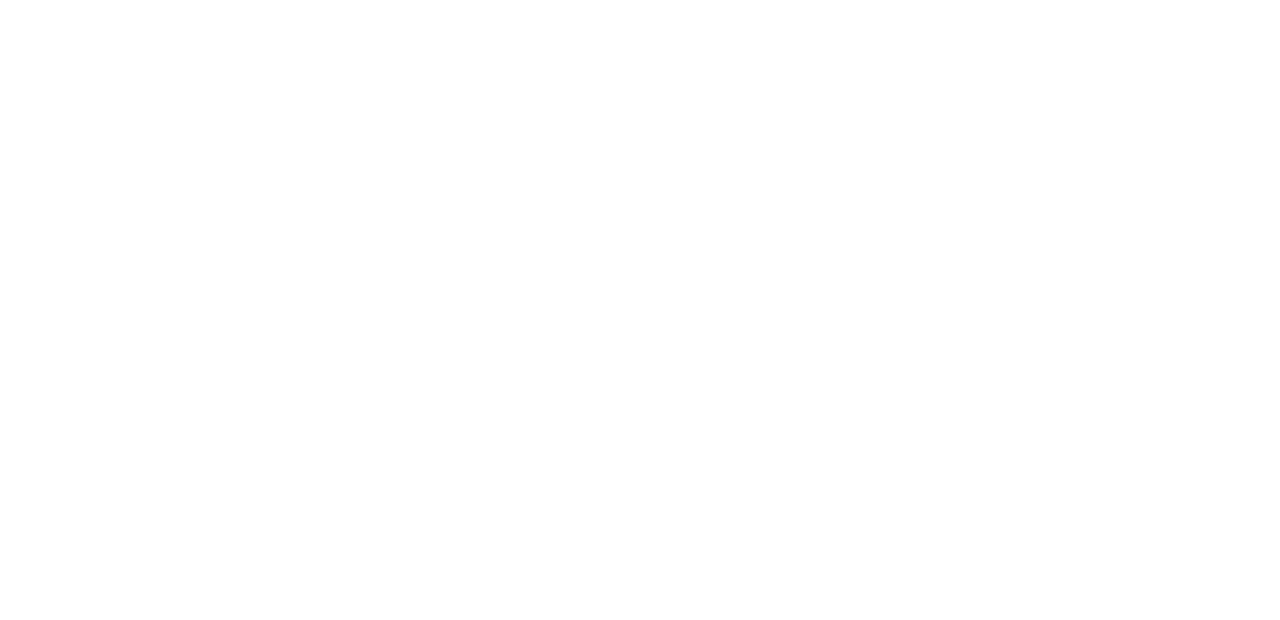
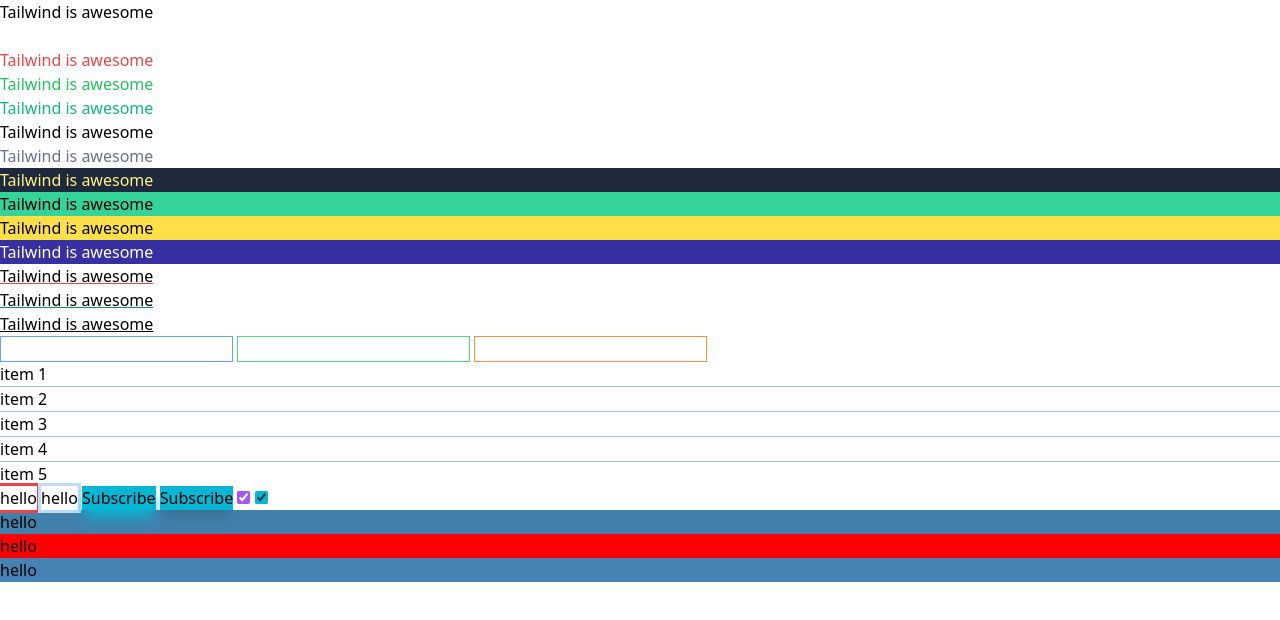
Before and after one commit to kihara38/tailwind-sandbox, a plain HTML site: page 02-colors/index.html in a window 1280 px wide. Drawn offline with nearby package versions, Linux system fonts and the light colour scheme.

Commit message:
colors and containers

```diff
--- a/02-colors/index.html
+++ b/02-colors/index.html
@@ -12,21 +12,49 @@
     <!-- white, black, red, green, blue, orange, yellow, purple, lime, emerald, teal, cyan, indigo, violet, fuchsia, pink, rose, sky, gray, slate, zinc, neutral, stone, amber,  -->
 
     <!-- Text Colors -->
+    <p class="text-black">Tailwind is awesome</p>
+    <p class="text-white">Tailwind is awesome</p>
+    <p class="text-red-500">Tailwind is awesome</p>
+    <p class="text-green-500">Tailwind is awesome</p>
+    <p class="text-emerald-500">Tailwind is awesome</p>
+    <p class="text-zink-500">Tailwind is awesome</p>
+    <p class="text-slate-500">Tailwind is awesome</p>
 
     <!-- Background Colors -->
-
+    <p class="bg-slate-800 text-yellow-200">Tailwind is awesome</p>
+    <p class="bg-emerald-400">Tailwind is awesome</p>
+    <p class="bg-yellow-300">Tailwind is awesome</p>
+    <p class="bg-indigo-800 text-white">Tailwind is awesome</p>
     <!-- Text Underline -->
-
+    <p class="underline decoration-red-500">Tailwind is awesome</p>
+    <p class="underline decoration-emerald-600">Tailwind is awesome</p>
+    <p class="underline decoration-yellow-5800">Tailwind is awesome</p>
     <!-- Border Colors -->
-
+    <input type="text" class="border border-blue-400" />
+    <input type="text" class="border border-green-400" />
+    <input type="text" class="border border-orange-400" />
     <!-- Divide Colors -->
-
+    <div class="divide-y divide-blue-300">
+      <div>item 1</div>
+      <div>item 2</div>
+      <div>item 3</div>
+      <div>item 4</div>
+      <div>item 5</div>
+    </div>
     <!-- Outline Colors -->
-
+    <button class="outline outline-red-500">hello</button>
+    <button class="outline outline-blue-200">hello</button>
     <!-- Box Shadow Colors (Opacity defaults to 100, but you can set it)-->
-
+    <button class="shadow-lg bg-cyan-500 shadow-cyan-500">Subscribe</button>
+    <button class="shadow-lg bg-cyan-500 shadow-purple-500/6 0">
+      Subscribe
+    </button>
     <!-- Accent Colors -->
-
+    <input type="checkbox" class="accent-purple-500" checked />
+    <input type="checkbox" class="accent-cyan-500" checked />
     <!-- Arbitrary Colors -->
+    <div class="bg-[#427fab]">hello</div>
+    <div class="bg-[rgb(255,0,0)]">hello</div>
+    <div class="bg-[steelblue]">hello</div>
   </body>
 </html>
```
Also changed, not shown: 03-container-spacing/index.html (+31 -4 lines).
